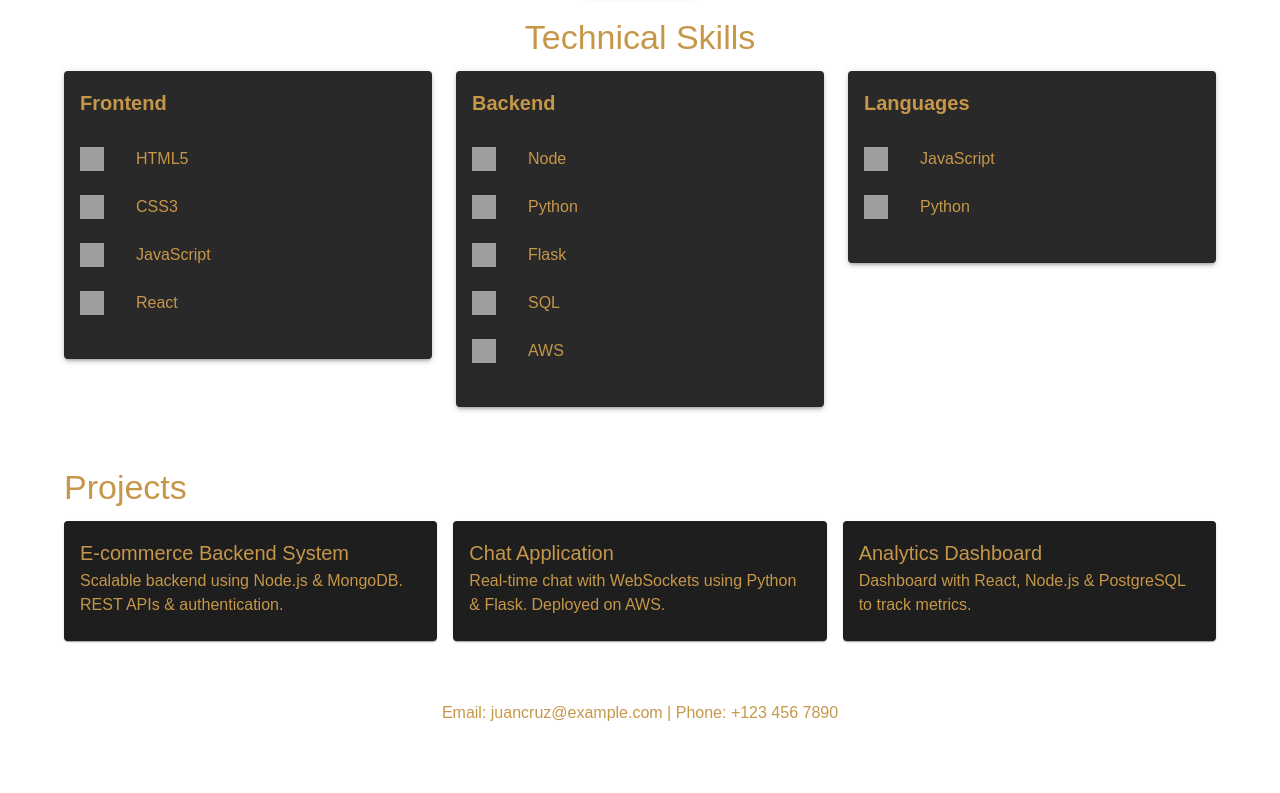
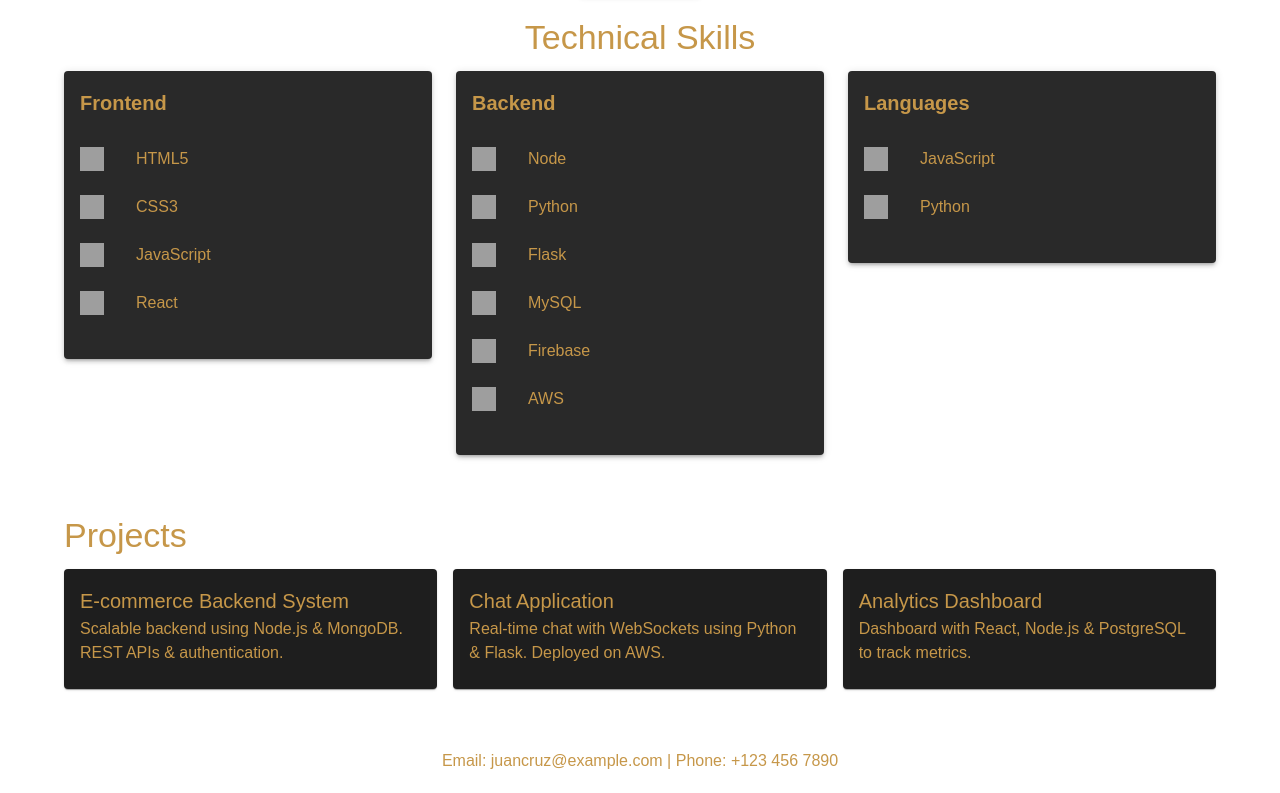
Before and after one commit to juancruz41/portfoliov1, a React (Create React App) app: page / in a window 1280 px wide. Shown: the part 1299-2092 px from the top of the page. Before the commit the page ends 2044 px from the top, so only its background shows below. Built offline with nearby package versions, Linux system fonts and the light colour scheme; grey boxes are pictures that could not be loaded.

Commit message:
update icons skills
update icons skills

```diff
--- a/src/components/Skills.js
+++ b/src/components/Skills.js
@@ -10,14 +10,15 @@ const techIcons = {
   Node: "https://cdn.jsdelivr.net/gh/devicons/devicon/icons/nodejs/nodejs-original.svg",
   Python: "https://cdn.jsdelivr.net/gh/devicons/devicon/icons/python/python-original.svg",
   Flask: "https://cdn.jsdelivr.net/gh/devicons/devicon/icons/flask/flask-original.svg",
-  SQL: "https://cdn.jsdelivr.net/gh/devicons/devicon/icons/mysql/mysql-original.svg",
-  AWS: "https://cdn.jsdelivr.net/gh/devicons/devicon/icons/amazonwebservices/amazonwebservices-original.svg",
+  MySQL: "https://cdn.jsdelivr.net/gh/devicons/devicon/icons/mysql/mysql-original.svg",
+  AWS: "https://upload.wikimedia.org/wikipedia/commons/9/93/Amazon_Web_Services_Logo.svg",
+  Firebase: "https://cdn.simpleicons.org/firebase/FFCA28",
 };
 
 // 📌 Datos de habilidades organizados en categorías
 const skillsData = [
   { title: "Frontend", skills: ["HTML5", "CSS3", "JavaScript", "React"] },
-  { title: "Backend", skills: ["Node", "Python", "Flask", "SQL", "AWS"] },
+  { title: "Backend", skills: ["Node", "Python", "Flask", "MySQL", "Firebase", "AWS"] },
   { title: "Languages", skills: ["JavaScript", "Python"] },
 ];
 
```
